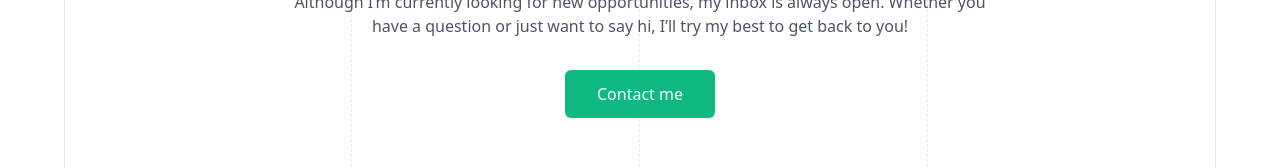
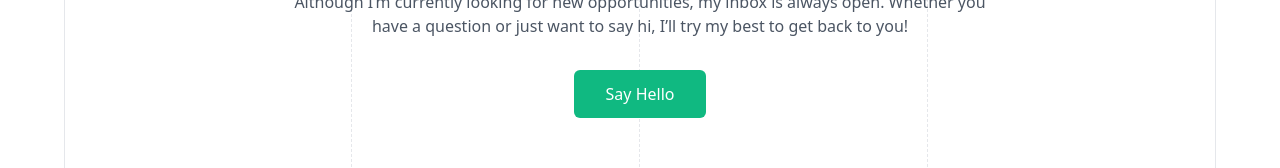
Before and after one commit to cursedxp/portfolio-site, a React (Vite) app: page / in a window 1280 px wide. Shown: the part 3661-3829 px from the top of the page. Built offline with nearby package versions, Linux system fonts and the light colour scheme.

Commit message:
✨ (Contact.jsx): update text in contact button from "Contact me" to "Say Hello" for better user experience and friendliness

```diff
--- a/src/components/contact/Contact.jsx
+++ b/src/components/contact/Contact.jsx
@@ -17,7 +17,7 @@ export default function Contact() {
       <div className="flex flex-col gap-4">
         <a href="mailto:anilozsoy@gmail.com">
           <div className="bg-emerald-500 px-8 py-3 rounded-md text-white">
-            Contact me
+            Say Hello
           </div>
         </a>
       </div>
```
